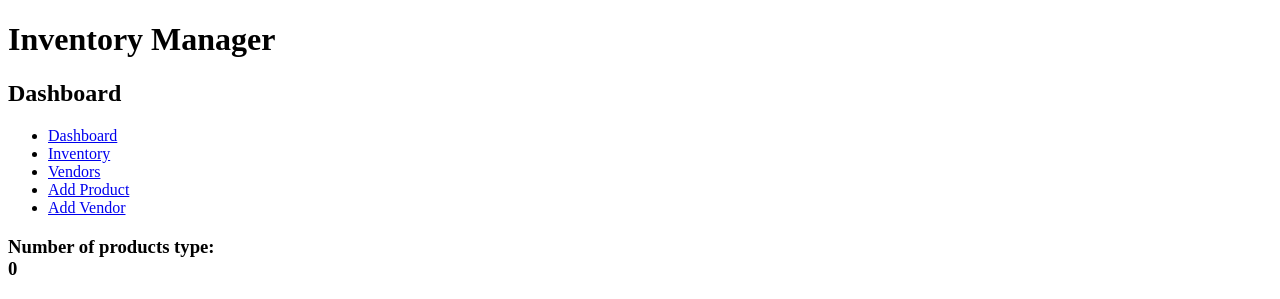
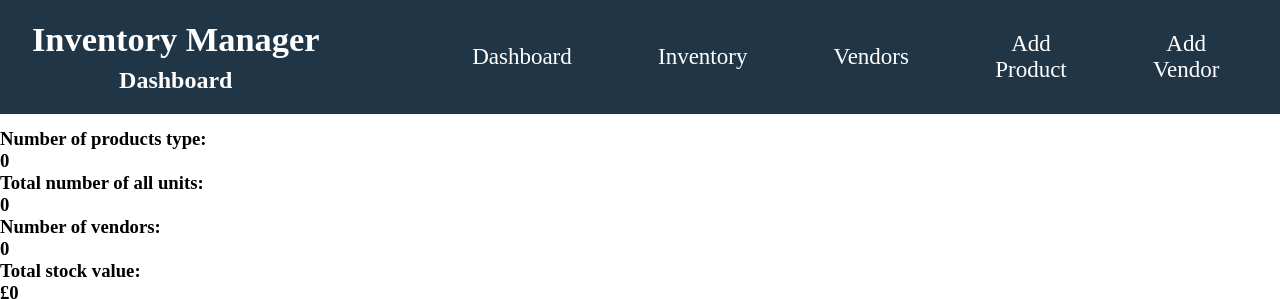
Before and after one commit to AlexanderSeton/inventory-manager, a Flask app: page / in a window 1280 px wide. Shown: the top 299 px of the page. Run offline with Flask 2, Linux system fonts and the light colour scheme; data that the repository does not hold is empty; some libraries are stand-ins or nearby versions.

Commit message:
Title bar is now fixed and styled.

```diff
--- a/static/style.css
+++ b/static/style.css
@@ -1,3 +1,81 @@
+/* all */
+* {
+    margin: 0;
+    padding: 0;
+}
+
+/* base.html */
+/* header */
+.base-header {
+    position: fixed;
+    width: 100%;
+    background-color: #203647;
+    display: flex;
+    flex-flow: row nowrap;
+    padding: 0.5%;
+}
+
+.base-titles {
+    color: white;
+    /* border: 1px white solid; */
+    padding-right: 5%;
+    padding-left: 2%;
+    align-self: center;
+}
+
+.base-titles > h1 {
+    padding-bottom: 3%;
+    font-size: 215%;
+}
+
+.base-titles > h2 {
+    text-align: center;
+}
+
+.base-nav {
+    color: white;
+    display: flex;
+    flex-flow: row;
+    width: 60%;
+    /* border: 1px white solid; */
+    padding-left: 5%;
+    padding-right: 5%;
+    align-self: center;
+}
+
+.base-nav > ul {
+    display: flex;
+    flex-flow: row;
+    list-style: none;
+}
+
+.base-nav > ul > li {
+    padding: 5%;
+    font-size: 115%;
+    text-align: center;
+    align-self: center;
+    /* margin-left: 5%; */
+    margin-right: 7.5%;
+}
+
+.base-nav-li-a {
+    color: white;
+    text-decoration: none;
+    font-size: 125%;
+}
+
+.base-nav-li-a:hover {
+    background-color: lightgray;
+    color: black;
+}
+
+/* content block */
+.content-block {
+    padding-top: 10%;
+}
+
+
+/* products/index.html */
 .inventory-table {
     border: 1px solid black;
     width: 100%;
@@ -39,6 +117,8 @@
     align-items: center;
 }
 
+
+/* vendors/index.html */
 .vendors-table {
     border: 1px solid black;
     width: 55%;
--- a/templates/base.html
+++ b/templates/base.html
@@ -5,20 +5,22 @@
   <title>{{heading}} - Inventory Manager</title>
 </head>
 <body>
-  <header>
-    <h1>Inventory Manager</h1>
-    <h2>{{heading}}</h2>
-    <nav>
+  <header class="base-header">
+    <div class="base-titles">
+      <h1>Inventory Manager</h1>
+      <h2>{{heading}}</h2>
+    </div>
+    <nav class="base-nav">
       <ul>
-        <li><a href="/">Dashboard</a></li>
-        <li><a href="/products">Inventory</a></li>
-        <li><a href="/vendors">Vendors</a></li>
-        <li><a href="/products/new">Add Product</a></li>
-        <li><a href="/vendors/new">Add Vendor</a></li>
+        <li><a href="/" class="base-nav-li-a">Dashboard</a></li>
+        <li><a href="/products" class="base-nav-li-a">Inventory</a></li>
+        <li><a href="/vendors" class="base-nav-li-a">Vendors</a></li>
+        <li><a href="/products/new" class="base-nav-li-a">Add Product</a></li>
+        <li><a href="/vendors/new" class="base-nav-li-a">Add Vendor</a></li>
       </ul>
     </nav>
   </header>
-  <div>
+  <div class="content-block">
     {%block content%}
     {%endblock%}
   </div>
```
Also changed, not shown: static/index.css (deleted), static/products_index.css (deleted), static/vendors_index.css (deleted).
